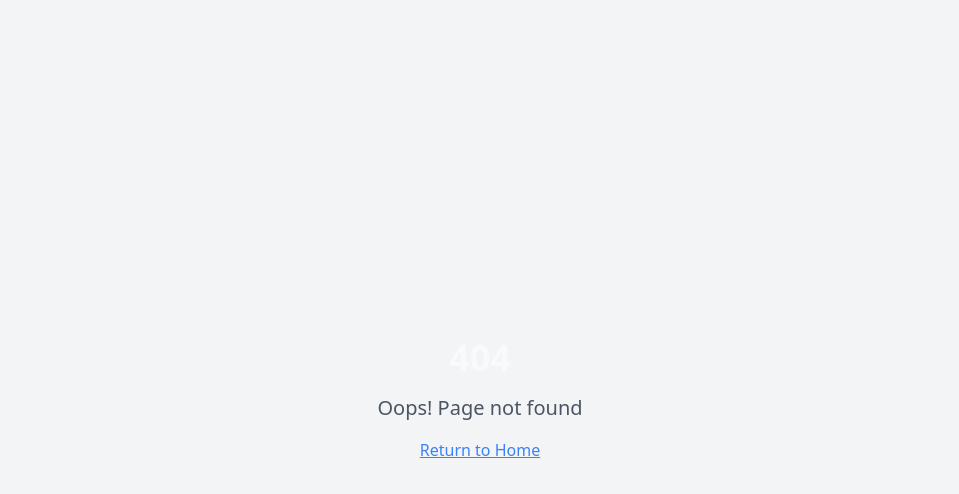
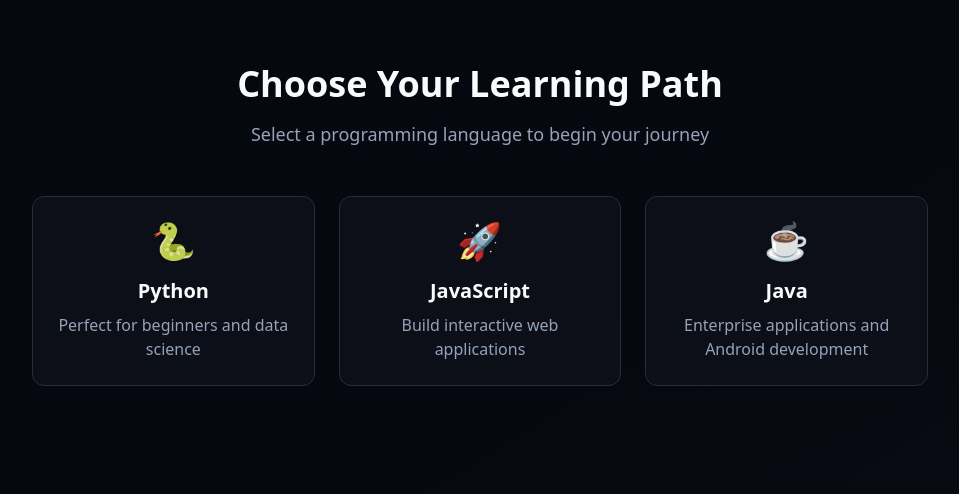
Before and after one commit to luckydus5/guided-code-path, a React (Vite) app: page /learn in a window 1280 px wide. Before the commit this address had no page. Shown: the top 494 px of the page, without its empty margins (160-1119 px from the left). Built offline with nearby package versions, Linux system fonts and the light colour scheme.

Commit message:
Fix: Revert dashboard changes
Reverted changes to the dashboard and learning paths to restore previous functionality. The previous implementation correctly organized projects by language and provided necessary resources for web development fundamentals.

```diff
--- a/src/App.tsx
+++ b/src/App.tsx
@@ -22,6 +22,7 @@ const App = () => (
         <Routes>
           <Route path="/" element={<Index />} />
           <Route path="/auth" element={<Auth />} />
+          <Route path="/learn" element={<Learn />} />
           <Route path="/learn/:language" element={<Learn />} />
         <Route path="/learn/:language/project/:projectId" element={<ProjectEnvironment />} />
         <Route path="/learn/:language/project/:projectId/preview" element={<ProjectPreviewDashboard />} />
--- a/src/pages/Learn.tsx
+++ b/src/pages/Learn.tsx
@@ -41,6 +41,36 @@ export default function Learn() {
   const { language } = useParams();
   const navigate = useNavigate();
   const { toast } = useToast();
+
+  // If no language is specified, show language selection
+  if (!language) {
+    return (
+      <div className="min-h-screen bg-gradient-to-br from-background via-background to-muted/20">
+        <div className="container mx-auto px-6 py-16">
+          <div className="text-center mb-12">
+            <h1 className="text-4xl font-bold mb-4">Choose Your Learning Path</h1>
+            <p className="text-lg text-muted-foreground">Select a programming language to begin your journey</p>
+          </div>
+
+          <div className="grid grid-cols-1 md:grid-cols-3 gap-6 max-w-4xl mx-auto">
+            {[
+              { lang: 'python', title: 'Python', description: 'Perfect for beginners and data science', icon: '🐍' },
+              { lang: 'javascript', title: 'JavaScript', description: 'Build interactive web applications', icon: '🚀' },
+              { lang: 'java', title: 'Java', description: 'Enterprise applications and Android development', icon: '☕' }
+            ].map((option) => (
+              <Card key={option.lang} className="p-6 cursor-pointer hover:shadow-lg transition-all">
+                <div className="text-center" onClick={() => navigate(`/learn/${option.lang}`)}>
+                  <div className="text-4xl mb-4">{option.icon}</div>
+                  <h3 className="text-xl font-semibold mb-2">{option.title}</h3>
+                  <p className="text-muted-foreground">{option.description}</p>
+                </div>
+              </Card>
+            ))}
+          </div>
+        </div>
+      </div>
+    );
+  }
 
   // Load user progress from localStorage
   const [userProgress, setUserProgress] = useState<UserProgress>(() => {
```
